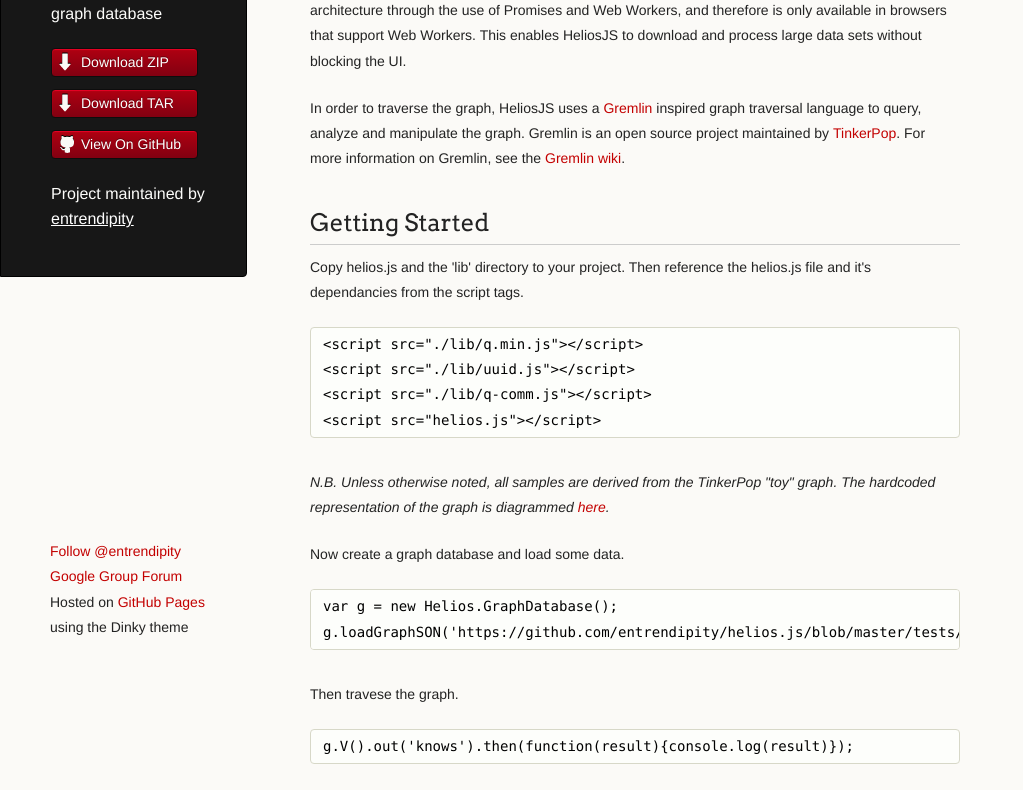
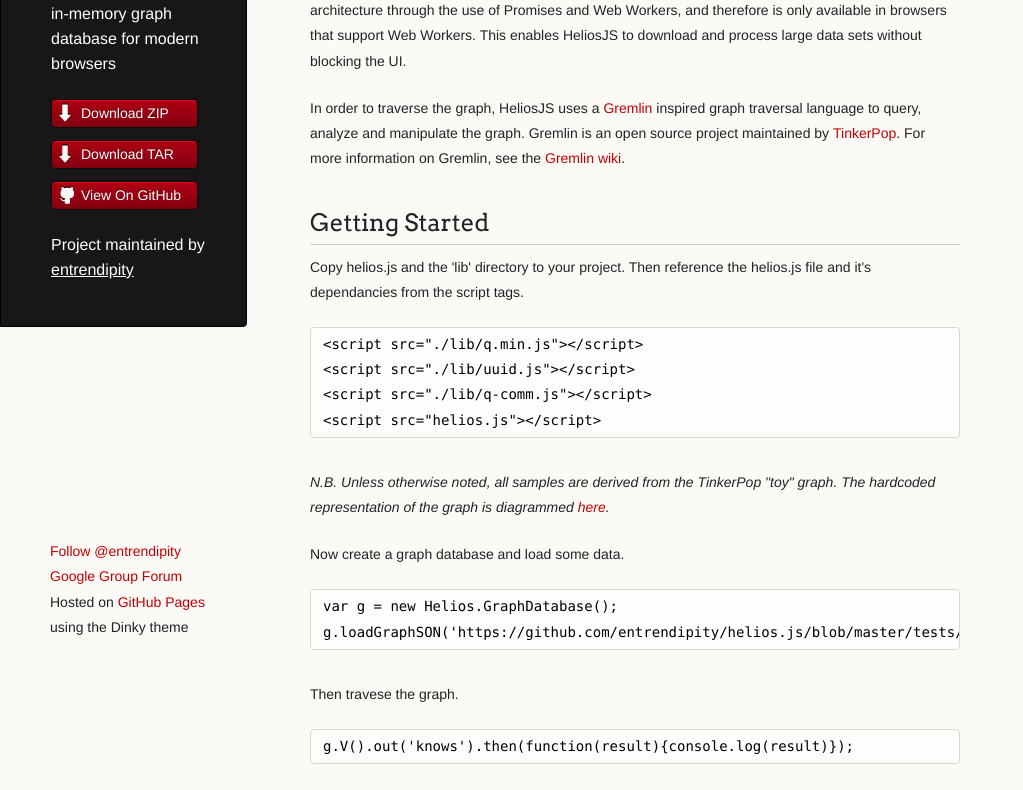
Before and after one commit to zuudo/helios.js, a plain HTML site: page index.html in a window 1280 px wide. Shown: the part 128-918 px from the top of the page, without its empty margins (0-1023 px from the left). Drawn offline with Linux system fonts and the light colour scheme.

Commit message:
update description

```diff
--- a/index.html
+++ b/index.html
@@ -17,7 +17,7 @@
     <div class="wrapper">
       <header>
         <h1 class="header">HeliosJS</h1>
-        <p class="header">graph database</p>
+        <p class="header">in-memory graph database for modern browsers</p>
 
         <ul>
           <li class="download"><a class="buttons" href="https://github.com/entrendipity/helios.js/zipball/master">Download ZIP</a></li>
```
